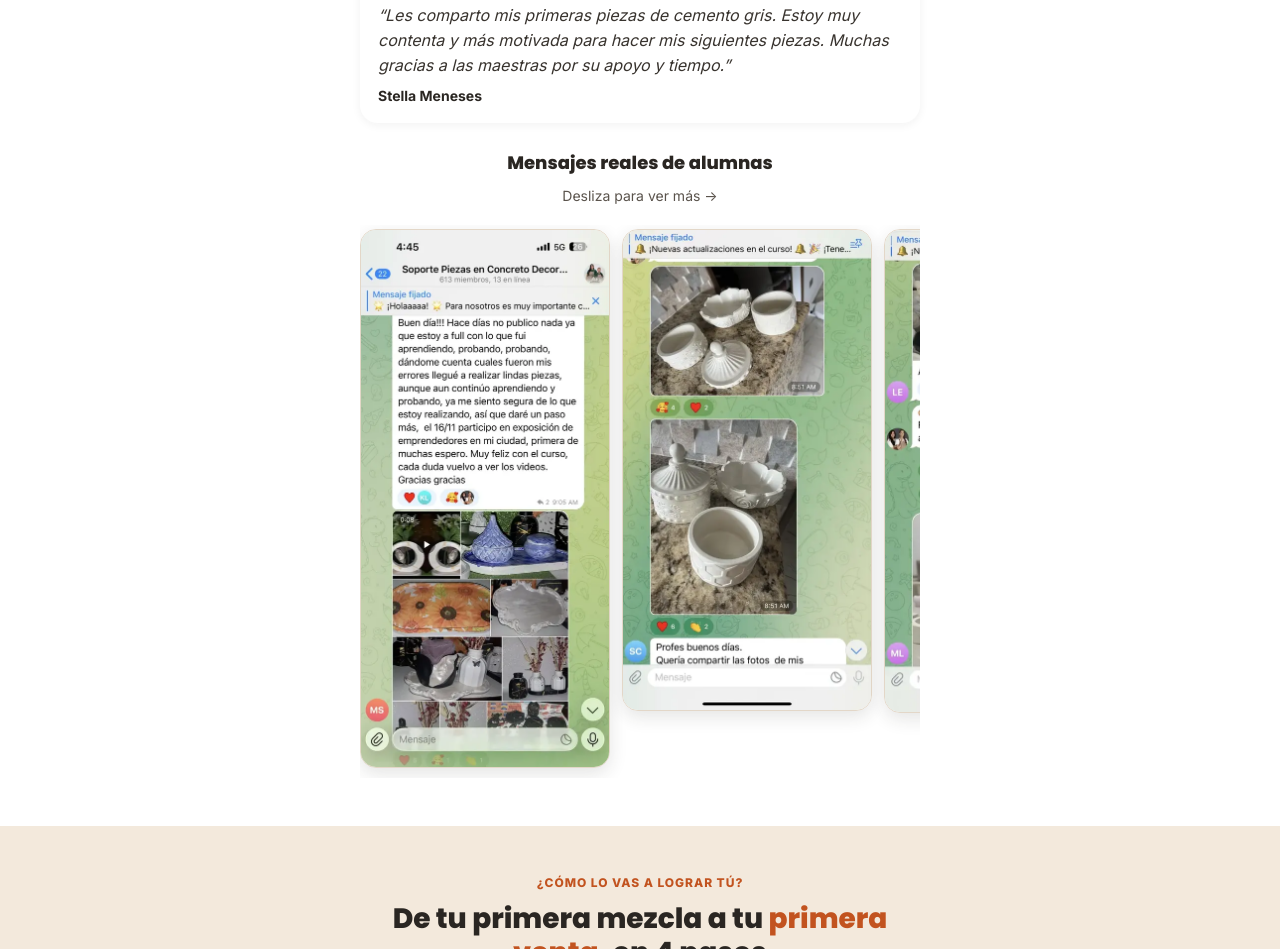
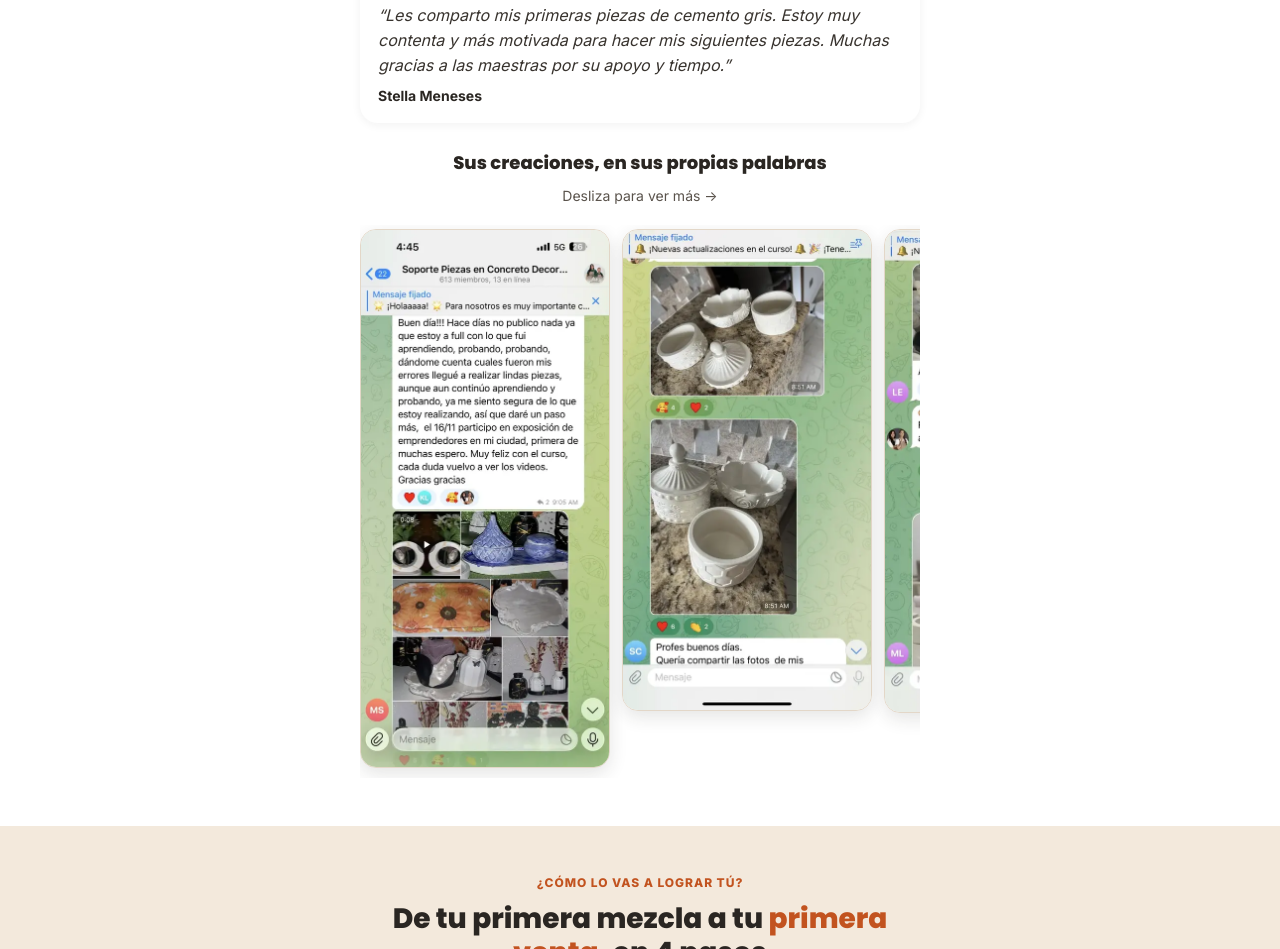
Before and after one commit to Somos-Aura/piezas-concreto, a plain HTML site: page index.html in a window 1280 px wide. Shown: the part 3182-4131 px from the top of the page. Drawn offline with Linux system fonts and the light colour scheme.

Commit message:
Testimonios: subtítulo carrusel 'Sus creaciones, en sus propias palabras'
Co-Authored-By: Claude Opus 5.5 <noreply@anthropic.com>
Claude-Session: https://claude.ai/code/session_01X73v3S4VwbDa6RmfoTan1S

```diff
--- a/index.html
+++ b/index.html
@@ -276,7 +276,7 @@ footer p:first-child{font-size:13px;font-weight:700;color:var(--sand)}
       <img class="t-img" src="img/testimonio-stella.webp" width="406" height="486" loading="lazy" decoding="async" alt="Piezas hechas por Stella Meneses">
       <div class="t-body"><p class="stars">★★★★★</p><p class="quote">“Les comparto mis primeras piezas de cemento gris. Estoy muy contenta y más motivada para hacer mis siguientes piezas. Muchas gracias a las maestras por su apoyo y tiempo.”</p><p class="who">Stella Meneses</p></div>
     </div>
-    <p class="center" style="margin-top:8px;font-family:Poppins,sans-serif;font-weight:800;font-size:18px;color:var(--ink)">Mensajes reales de alumnas</p>
+    <p class="center" style="margin-top:8px;font-family:Poppins,sans-serif;font-weight:800;font-size:18px;color:var(--ink)">Sus creaciones, en sus propias palabras</p>
     <p class="center" style="margin-top:-10px;font-size:14px;color:var(--muted)">Desliza para ver más →</p>
     <div class="scroller">
       <img src="img/chat-01-500.webp" width="500" height="1083" loading="lazy" decoding="async" alt="Mensaje real de una alumna en el grupo de soporte, captura 1">
```
